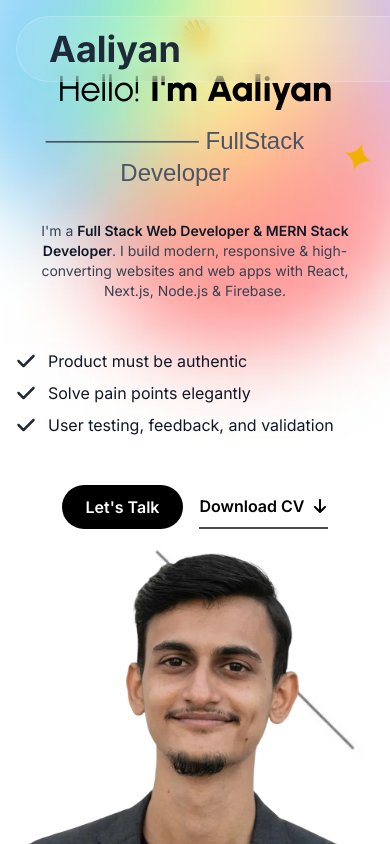
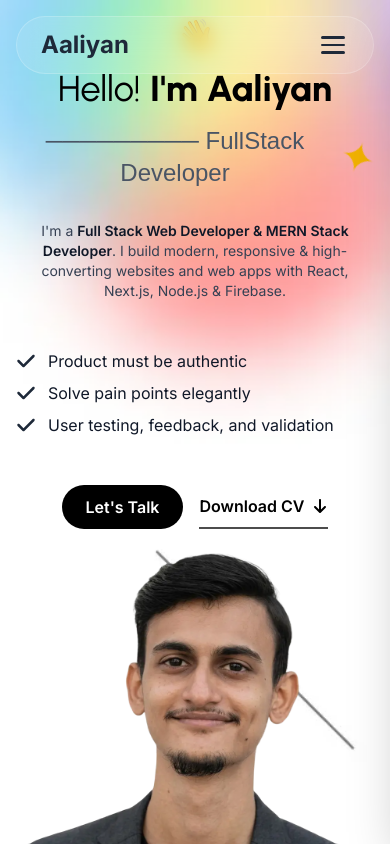
Before and after one commit to AaliyanAslam/aaliyan, a Next.js app: page / in a window 390 px wide. Shown: the top 844 px of the page. Built offline with nearby package versions, Linux system fonts and the light colour scheme; a web font is replaced by a local one.

Commit message:
Update Navbar.jsx

```diff
--- a/app/components/Navbar.jsx
+++ b/app/components/Navbar.jsx
@@ -1,36 +1,217 @@
-import React from "react";
+"use client";
+import React, { useState, useRef, useEffect, useCallback } from "react";
 import Link from "next/link";
 import { inter } from "../fonts";
+import gsap from "gsap";
+
+const navLinks = [
+  { href: "#projects", label: "Projects" },
+  { href: "#about", label: "About Me" },
+  { href: "#contact", label: "Contact" },
+];
 
 const Navbar = () => {
+  const [isOpen, setIsOpen] = useState(false);
+  const sidebarRef = useRef(null);
+  const overlayRef = useRef(null);
+  const linkItemsRef = useRef([]);
+
+  // Lock body scroll when sidebar is open
+  useEffect(() => {
+    document.body.style.overflow = isOpen ? "hidden" : "";
+    return () => {
+      document.body.style.overflow = "";
+    };
+  }, [isOpen]);
+
+  const openSidebar = useCallback(() => {
+    const sidebar = sidebarRef.current;
+    const overlay = overlayRef.current;
+    const links = linkItemsRef.current.filter(Boolean);
+
+    if (!sidebar || !overlay) return;
+
+    // Kill any running animations
+    gsap.killTweensOf([sidebar, overlay, ...links]);
+
+    // Animate overlay in
+    gsap.to(overlay, {
+      autoAlpha: 1,
+      duration: 0.3,
+      ease: "power2.out",
+    });
+
+    // Slide sidebar in from right
+    gsap.to(sidebar, {
+      x: 0,
+      duration: 0.5,
+      ease: "power3.out",
+    });
+
+    // Stagger links in
+    gsap.fromTo(
+      links,
+      { x: 50, opacity: 0 },
+      {
+        x: 0,
+        opacity: 1,
+        duration: 0.4,
+        stagger: 0.08,
+        ease: "power2.out",
+        delay: 0.15,
+      }
+    );
+
+    setIsOpen(true);
+  }, []);
+
+  const closeSidebar = useCallback(() => {
+    const sidebar = sidebarRef.current;
+    const overlay = overlayRef.current;
+    const links = linkItemsRef.current.filter(Boolean);
+
+    if (!sidebar || !overlay) return;
+
+    gsap.killTweensOf([sidebar, overlay, ...links]);
+
+    // Fade links out
+    gsap.to(links, {
+      x: 30,
+      opacity: 0,
+      duration: 0.2,
+      stagger: 0.04,
+      ease: "power2.in",
+    });
+
+    // Slide sidebar out
+    gsap.to(sidebar, {
+      x: "100%",
+      duration: 0.4,
+      ease: "power3.in",
+      delay: 0.1,
+    });
+
+    // Fade overlay out
+    gsap.to(overlay, {
+      autoAlpha: 0,
+      duration: 0.3,
+      delay: 0.15,
+    });
+
+    setIsOpen(false);
+  }, []);
+
   return (
-    <nav
-      className={`fixed top-4 left-0 right-0 z-50 px-4 md:px-10 ${inter.className}`}
-    >
-      <div className="min-w-420 mx-auto max-w-7xl backdrop-blur-md bg-white/10 rounded-full px-8 py-3 border border-white/20 flex items-center justify-between">
-        <div className="font-bold text-4xl text-gray-800">Aaliyan</div>
-        <div className="flex gap-8">
-          <Link
-            href="#projects"
-            className="text-gray-800 hover:text-gray-300 transition text-sm font-bold md:text-xl"
+    <>
+      {/* ── Navbar ── */}
+      <nav
+        className={`fixed top-4 left-0 right-0 px-4 md:px-10 ${inter.className}`}
+        style={{ zIndex: 50 }}
+      >
+        <div className="mx-auto max-w-420 backdrop-blur-md bg-white/10 rounded-full px-6 sm:px-8 py-3 border border-white/20 flex items-center justify-between">
+          {/* Logo */}
+          <Link href="/" className="font-bold text-2xl sm:text-3xl md:text-4xl text-gray-800">
+            Aaliyan
+          </Link>
+
+          {/* Desktop links — hidden below md */}
+          <div className="hidden md:flex gap-6 lg:gap-8">
+            {navLinks.map((link) => (
+              <Link
+                key={link.href}
+                href={link.href}
+                className="text-gray-800 hover:text-gray-400 transition text-base md:text-lg lg:text-xl font-bold"
+              >
+                {link.label}
+              </Link>
+            ))}
+          </div>
+
+          {/* Hamburger — visible below md */}
+          <button
+            onClick={isOpen ? closeSidebar : openSidebar}
+            aria-label="Toggle menu"
+            className="md:hidden relative w-8 h-8 flex flex-col items-center justify-center gap-[5px]"
+            style={{ zIndex: 70 }}
           >
-            Projects
-          </Link>
-          <Link
-            href="#about"
-            className="text-gray-800 hover:text-gray-300 transition text-sm font-bold md:text-xl"
+            <span
+              className={`block h-[2.5px] w-6 bg-gray-800 rounded transition-all duration-300 origin-center ${
+                isOpen ? "rotate-45 translate-y-[7.5px]" : ""
+              }`}
+            />
+            <span
+              className={`block h-[2.5px] w-6 bg-gray-800 rounded transition-all duration-300 ${
+                isOpen ? "opacity-0 scale-x-0" : ""
+              }`}
+            />
+            <span
+              className={`block h-[2.5px] w-6 bg-gray-800 rounded transition-all duration-300 origin-center ${
+                isOpen ? "-rotate-45 -translate-y-[7.5px]" : ""
+              }`}
+            />
+          </button>
+        </div>
+      </nav>
+
+      {/* ── Overlay ── */}
+      <div
+        ref={overlayRef}
+        onClick={closeSidebar}
+        className="fixed inset-0 bg-black/50 backdrop-blur-sm"
+        style={{ zIndex: 55, visibility: "hidden", opacity: 0 }}
+      />
+
+      {/* ── Sidebar ── */}
+      <aside
+        ref={sidebarRef}
+        className={`fixed top-0 right-0 h-full w-[75vw] max-w-[320px] bg-white shadow-2xl flex flex-col ${inter.className}`}
+        style={{ zIndex: 60, transform: "translateX(100%)" }}
+      >
+        {/* Close button */}
+        <div className="flex justify-end p-6">
+          <button
+            onClick={closeSidebar}
+            aria-label="Close menu"
+            className="w-10 h-10 rounded-full bg-gray-100 hover:bg-gray-200 flex items-center justify-center transition-colors"
           >
-            About Me
-          </Link>
-          <Link
-            href="#contact"
-            className="text-gray-800 hover:text-gray-300 transition text-sm font-bold md:text-xl"
-          >
-            Contact
-          </Link>
+            <svg
+              xmlns="http://www.w3.org/2000/svg"
+              className="w-5 h-5 text-gray-600"
+              fill="none"
+              viewBox="0 0 24 24"
+              stroke="currentColor"
+              strokeWidth={2}
+            >
+              <path
+                strokeLinecap="round"
+                strokeLinejoin="round"
+                d="M6 18L18 6M6 6l12 12"
+              />
+            </svg>
+          </button>
         </div>
-      </div>
-    </nav>
+
+        {/* Sidebar links */}
+        <nav className="flex flex-col gap-2 px-8 mt-4">
+          {navLinks.map((link, i) => (
+            <Link
+              key={link.href}
+              href={link.href}
+              ref={(el) => { linkItemsRef.current[i] = el; }}
+              onClick={closeSidebar}
+              className="text-2xl font-bold text-gray-800 hover:text-gray-400 transition-colors py-4 border-b border-gray-100 last:border-0"
+            >
+              {link.label}
+            </Link>
+          ))}
+        </nav>
+
+        {/* Bottom accent */}
+        <div className="mt-auto p-8">
+          <p className="text-sm text-gray-400">© 2026 Aaliyan</p>
+        </div>
+      </aside>
+    </>
   );
 };
 
```
